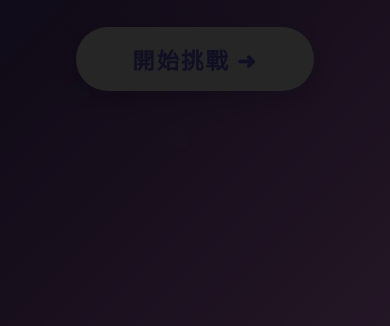
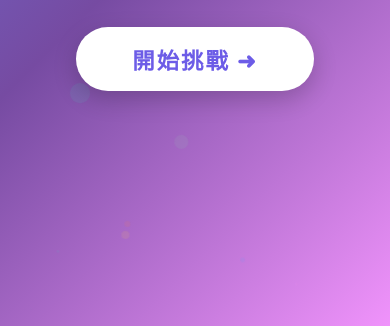
Before and after one commit to pickmyai/chinese-verb-game, a plain HTML site: page index.html in a window 390 px wide. Shown: the part 518-844 px from the top of the page. Drawn offline with Linux system fonts and the light colour scheme.

Commit message:
移除強制橫向提示，改為響應式直向佈局
Co-Authored-By: Claude Opus 4.6 (1M context) <noreply@anthropic.com>

```diff
--- a/index.html
+++ b/index.html
@@ -258,14 +258,15 @@
   @keyframes pulseBlank { 0%,100% { box-shadow: 0 0 0 0 rgba(108,92,231,0.3); } 50% { box-shadow: 0 0 0 8px rgba(108,92,231,0); } }
   .confetti-piece { position: fixed; z-index: 200; pointer-events: none; }
 
-  /* Portrait warning for very narrow screens */
-  @media (max-width: 700px) and (orientation: portrait) {
-    body::after {
-      content: '📱 請將裝置轉為橫向使用';
-      position: fixed; inset: 0; background: rgba(0,0,0,0.85); color: #fff;
-      display: flex; align-items: center; justify-content: center;
-      font-size: 1.5em; font-weight: 700; z-index: 9999; letter-spacing: 2px;
-    }
+  /* Responsive for portrait / narrow screens */
+  @media (max-width: 700px) {
+    html, body { overflow: auto; height: auto; }
+    #game-screen { height: auto; min-height: 100vh; }
+    .main-area { flex-direction: column; }
+    .left-panel { flex: none; }
+    .passage-area { font-size: 1.1em; line-height: 2; }
+    .verb-btn { padding: 7px 14px; font-size: 1em; }
+    .blank-slot { min-width: 60px; height: 38px; }
   }
 </style>
 </head>
```
